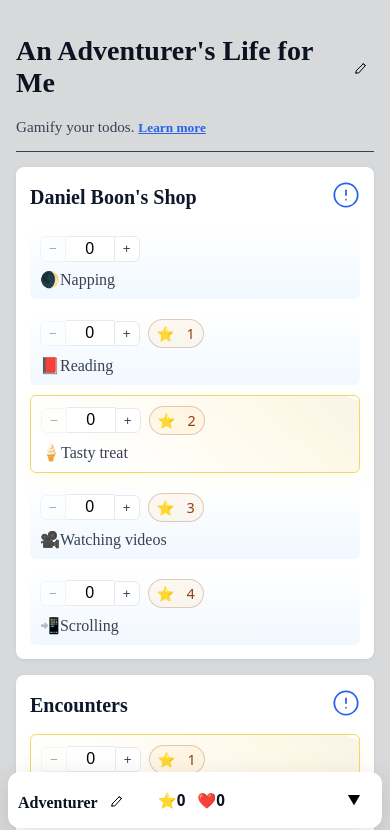
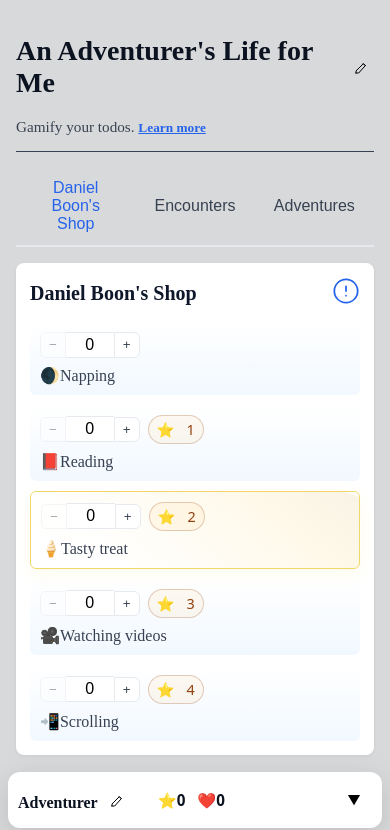
Before and after one commit to SpencerWBarnes/An-Adventurers-Life, a React (Vite) app: page / in a window 390 px wide. Shown: the top 830 px of the page. Built offline with nearby package versions, Linux system fonts and the light colour scheme; a web font is replaced by a local one.

Commit message:
Added section tabs

```diff
--- a/package.json
+++ b/package.json
@@ -11,6 +11,7 @@
     "deploy": "gh-pages -d dist"
   },
   "dependencies": {
+    "@base-ui/react": "^1.1.0",
     "react": "18.2.0",
     "react-dom": "18.2.0"
   },
--- a/src/App.tsx
+++ b/src/App.tsx
@@ -1,5 +1,5 @@
 import { useState } from "react";
-import Section from "./components/Section";
+import TabsPane from "./components/TabsPane";
 import Footer from "./components/Footer";
 import LearnMoreDialog from "./components/Dialogs/LearnMoreDialog";
 import { useCurrentDay } from "./CurrentDayContext";
@@ -37,26 +37,7 @@ export default function App() {
       <LearnMoreDialog open={learnOpen} onClose={() => setLearnOpen(false)} />
 
       <main>
-        <Section
-          title="Daniel Boon's Shop"
-          type="boons"
-          description="Spend coins on fun or relaxing boons."
-          isEditable={editing}
-        />
-
-        <Section
-          title="Encounters"
-          type="encounters"
-          description="Earn coins by completing tasks."
-          isEditable={editing}
-        />
-
-        <Section
-          title="Adventures"
-          type="adventures"
-          description="Earn coins by working towards bigger goals. Each 45 minute span spent on an adventure counts as one completion."
-          isEditable={editing}
-        />
+        <TabsPane isEditable={editing} />
       </main>
 
       <Footer />
--- /dev/null
+++ b/src/components/TabsPane.tsx
@@ -0,0 +1,90 @@
+import { useEffect, useState } from "react";
+import { Tabs } from "@base-ui/react/tabs";
+import Section from "./Section";
+
+type SectionType = "boons" | "encounters" | "adventures";
+
+interface TabConfig {
+  id: SectionType;
+  label: string;
+  title: string;
+  description: string;
+}
+
+const tabs: TabConfig[] = [
+  {
+    id: "boons",
+    label: "Daniel Boon's Shop",
+    title: "Daniel Boon's Shop",
+    description: "Spend coins on fun or relaxing boons.",
+  },
+  {
+    id: "encounters",
+    label: "Encounters",
+    title: "Encounters",
+    description: "Earn coins by completing tasks.",
+  },
+  {
+    id: "adventures",
+    label: "Adventures",
+    title: "Adventures",
+    description: "Earn coins by working towards bigger goals. Each 45 minute span spent on an adventure counts as one completion.",
+  },
+];
+
+type Props = {
+  isEditable: boolean;
+};
+
+export default function TabsPane({ isEditable }: Props) {
+  const [showTabs, setShowTabs] = useState(false);
+
+  useEffect(() => {
+    const checkWidth = () => {
+      setShowTabs(window.innerWidth < 900);
+    };
+
+    checkWidth();
+    window.addEventListener("resize", checkWidth);
+    return () => window.removeEventListener("resize", checkWidth);
+  }, []);
+
+  if (showTabs) {
+    return (
+      <Tabs.Root defaultValue={tabs[0].id} className="tabs-pane">
+        <Tabs.List className="tabs-list">
+          {tabs.map((tab) => (
+            <Tabs.Tab key={tab.id} value={tab.id} className="tabs-tab">
+              {tab.label}
+            </Tabs.Tab>
+          ))}
+          <Tabs.Indicator className="tabs-indicator" />
+        </Tabs.List>
+        {tabs.map((tab) => (
+          <Tabs.Panel key={tab.id} value={tab.id} className="tabs-panel">
+            <Section
+              title={tab.title}
+              type={tab.id}
+              description={tab.description}
+              isEditable={isEditable}
+            />
+          </Tabs.Panel>
+        ))}
+      </Tabs.Root>
+    );
+  }
+
+  return (
+    <div className="tabs-pane-columns">
+      {tabs.map((tab) => (
+        <Section
+          key={tab.id}
+          title={tab.title}
+          type={tab.id}
+          description={tab.description}
+          isEditable={isEditable}
+        />
+      ))}
+    </div>
+  );
+}
--- a/src/index.css
+++ b/src/index.css
@@ -6,6 +6,7 @@
   --accent: #2563eb;
   /* safe space at bottom so fixed footer doesn't cover content when scrolled */
   --footer-safe-space: 64px;
+  isolation: isolate;
 }
 *{box-sizing:border-box}
 /* Prefer Corbel on platforms that have it; fall back to reliable UI fonts */
@@ -22,12 +23,16 @@ body{font-family: system-ui, -apple-system, "Segoe UI", Roboto, "Helvetica Neue"
 .app-header .subtitle{margin:0 0 1em 0;padding-bottom: 1em; font-size:0.95rem;color:var(--muted);font-family:'Aref Ruqaa',serif;border-bottom: 1px solid var(--muted);}
 .app-header .subtitle .learn-more{background:transparent;border:none;color:var(--accent);cursor:pointer;padding:0;font-weight:600;text-decoration:underline;font-family:'Aref Ruqaa',serif}
 .app-header .subtitle .learn-more:hover{text-decoration:none;opacity:0.9}
-main{display:grid;grid-template-columns:1fr;gap:16px}
 
-@media(min-width:900px){
-  main{grid-template-columns:1fr 1fr 1fr}
-}
+/* Tabs Pane */
+.tabs-pane-columns{display:grid;grid-template-columns:1fr 1fr 1fr;gap:16px}
+.tabs-pane{display:flex;flex-direction:column;gap:16px}
+.tabs-list{display:flex;gap:0;border-bottom:2px solid #e6e9ee;position:relative}
+.tabs-tab{flex:1;padding:12px 16px;border:none;background:transparent;cursor:pointer;font-size:1rem;color:var(--muted);font-weight:500;transition:color 150ms ease}
+.tabs-tab[data-active]{color:var(--accent)}
+.tabs-indicator{position:absolute;bottom:-2px;height:3px;background:var(--accent);transition:all 250ms ease}
 
+/* Sections and tooltips */
 .section{background:var(--card);padding:14px;border-radius:8px;box-shadow:0 1px 4px rgba(2,6,23,0.06)}
 .section-header{display:flex;align-items:center;justify-content:space-between;margin-bottom:12px}
 .section-header h2{font-size:1.25rem;margin:0;color:var(--title);font-weight:600;font-family:'Quintessential',cursive}
```
Also changed, not shown: 2 other files (tests, documents, lock files or other folders).
